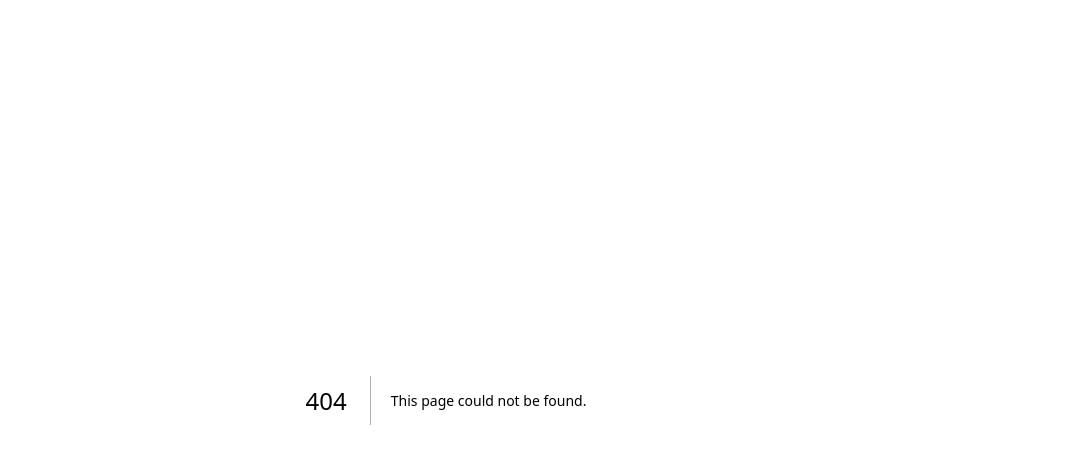
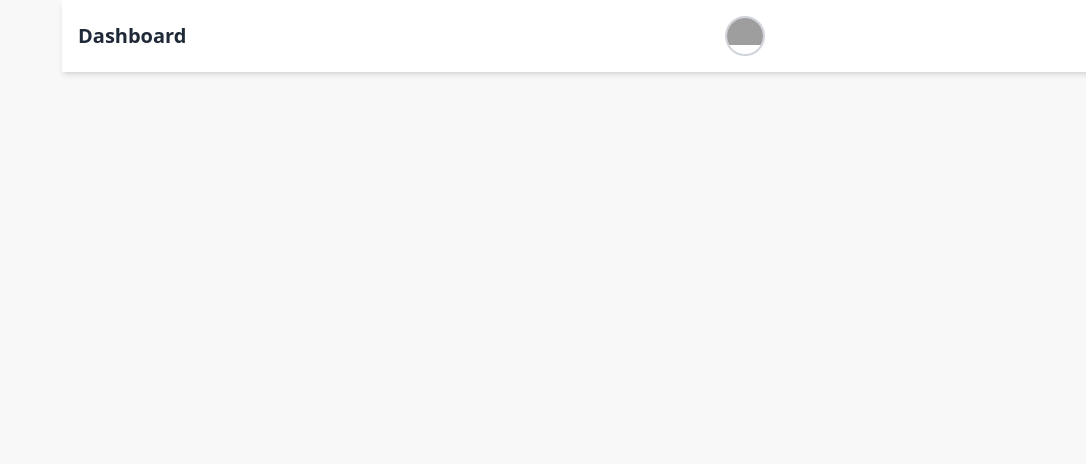
Before and after one commit to devtofunmi/prettybio, a Next.js app: page /dashboard/navbar in a window 1280 px wide. Before the commit this address had no page. Shown: the top 464 px of the page, without its empty margins (194-1280 px from the left). Built offline with nearby package versions, Linux system fonts and the light colour scheme; grey boxes are pictures that could not be loaded; a web font is replaced by a local one.

Commit message:
implement a function to change h1 of navabr to each section h1

```diff
--- /dev/null
+++ b/pages/dashboard/navbar.tsx
@@ -0,0 +1,42 @@
+import React, { useEffect, useState } from 'react';
+import { useRouter } from 'next/router';
+import Image from 'next/image';
+import GradientBorder from '../../components/GradientBorder';
+import HomeGradientBorder from '../../components/HomeGradientBorder';
+
+const Navbar: React.FC = () => {
+  const router = useRouter();
+  const [currentSection, setCurrentSection] = useState<string>('Dashboard');
+
+  useEffect(() => {
+    const pathToTitle: Record<string, string> = {
+      '/dashboard': 'Manage Your Links',
+      '/dashboard/analytics': 'Analytics',
+      '/dashboard/settings': 'Settings',
+      '/logout': 'Logout',
+    };
+
+    setCurrentSection(pathToTitle[router.pathname] || 'Dashboard');
+  }, [router.pathname]);
+
+  return (
+    <div className="fixed top-0 left-0 w-full text-gray-800 z-20 bg-white shadow-md p-4 flex justify-between items-center lg:ml-64 lg:mr-80">
+      <h1 className="text-xl font-bold ">{currentSection}</h1>
+
+      <div className="w-10 h-10 rounded-full overflow-hidden border-2 border-gray-300">
+        <Image
+          src="/../public/assets/jay.jpg"
+          alt="User Image"
+          width={40}
+          height={40}
+          className="object-cover"
+        />
+      </div>
+
+      <h1 className='text-black'>hiii</h1>
+
+    </div>
+  );
+};
+
+export default Navbar;
```
